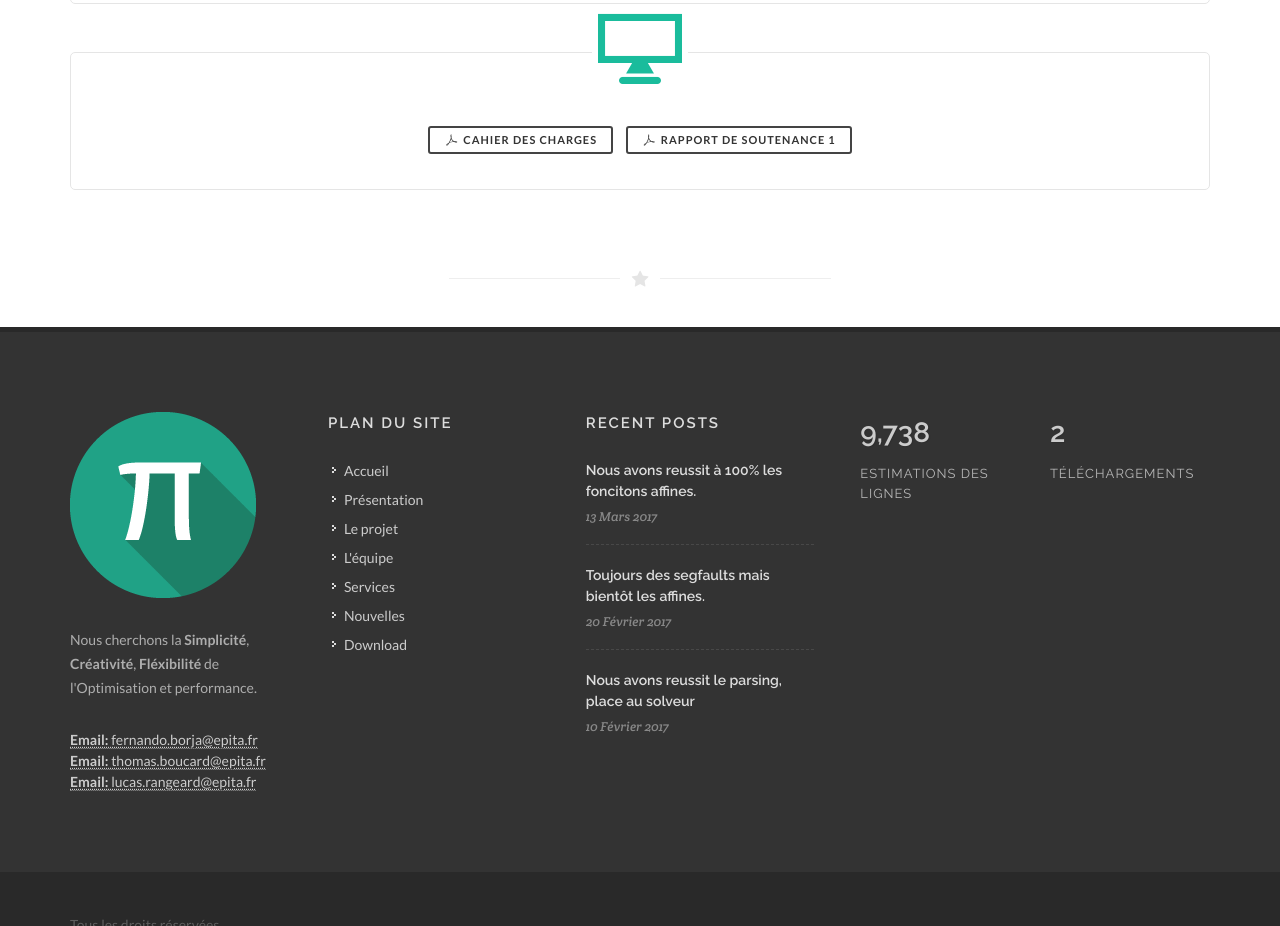
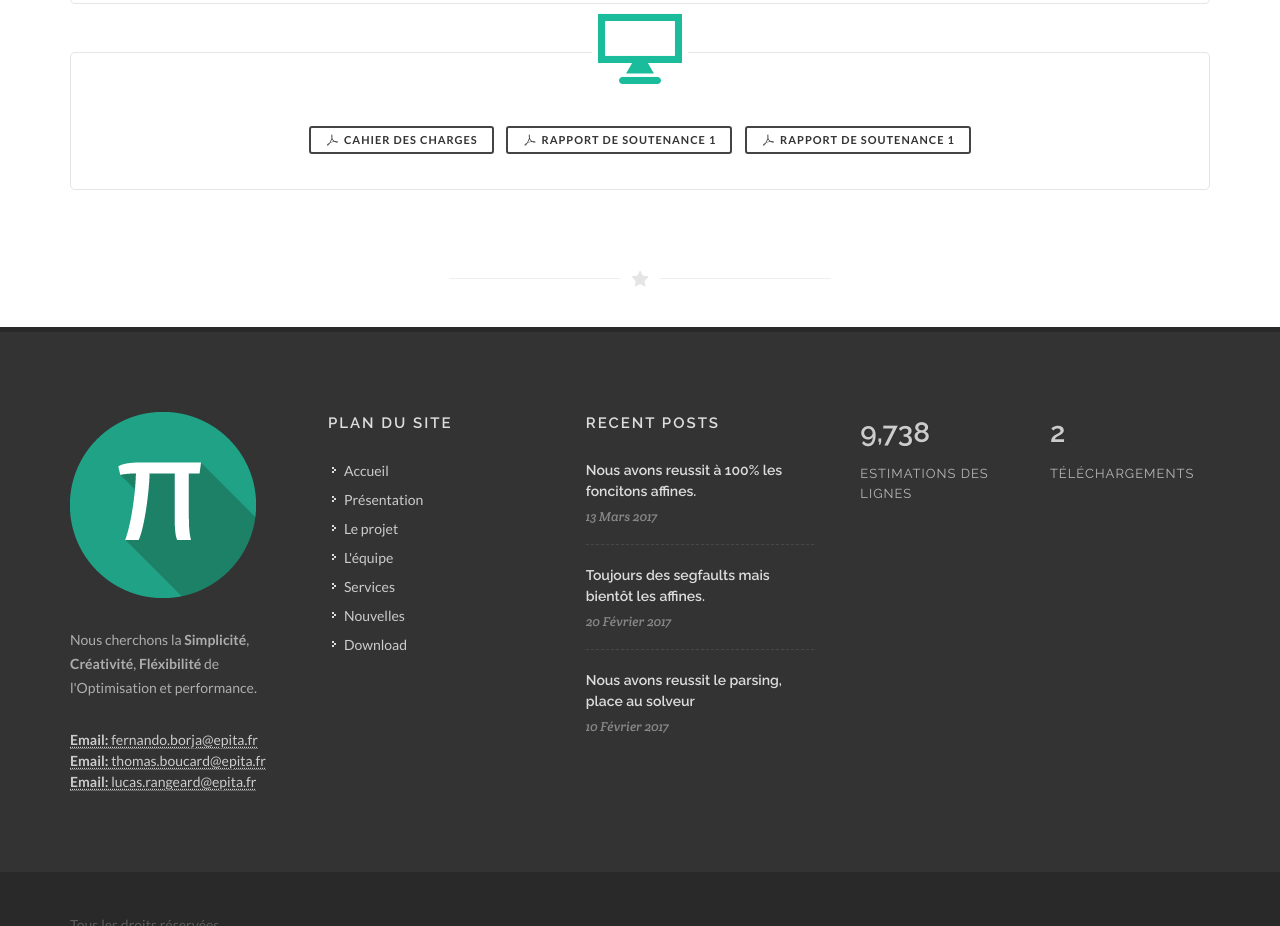
Before and after one commit to fadao23/epiquation.github.fr, a plain HTML site: page index.html in a window 1280 px wide. Shown: the part 6388-7314 px from the top of the page. Drawn offline with Linux system fonts and the light colour scheme; some packages are replaced by stand-ins of ours; files whose address does not match are found by name.

Commit message:
Add of rapport 2

```diff
--- a/index.html
+++ b/index.html
@@ -499,6 +499,7 @@
 									</div>
 									<a target="_blank" href="http://mozilla.github.io/pdf.js/web/viewer.html?file=https://fadao23.github.io/webepiquation/docs/cahier.pdf#zoom=page-fit" class="button button-mini button-border button-rounded"><span><i class="icon-acrobat"></i>CAHIER DES CHARGES</span></a>
 									<a target="_blank" href="http://mozilla.github.io/pdf.js/web/viewer.html?file=https://fadao23.github.io/webepiquation/docs/rapport-soutenance-1.pdf#zoom=page-fit" class="button button-mini button-border button-rounded"><span><i class="icon-acrobat"></i>RAPPORT DE SOUTENANCE 1</span></a>
+									<a target="_blank" href="http://mozilla.github.io/pdf.js/web/viewer.html?file=https://fadao23.github.io/webepiquation/docs/rapport-soutenance-2.pdf#zoom=page-fit" class="button button-mini button-border button-rounded"><span><i class="icon-acrobat"></i>RAPPORT DE SOUTENANCE 1</span></a>
 
 								</div>
 							</div>
```
Also changed, not shown: 1 other file.
